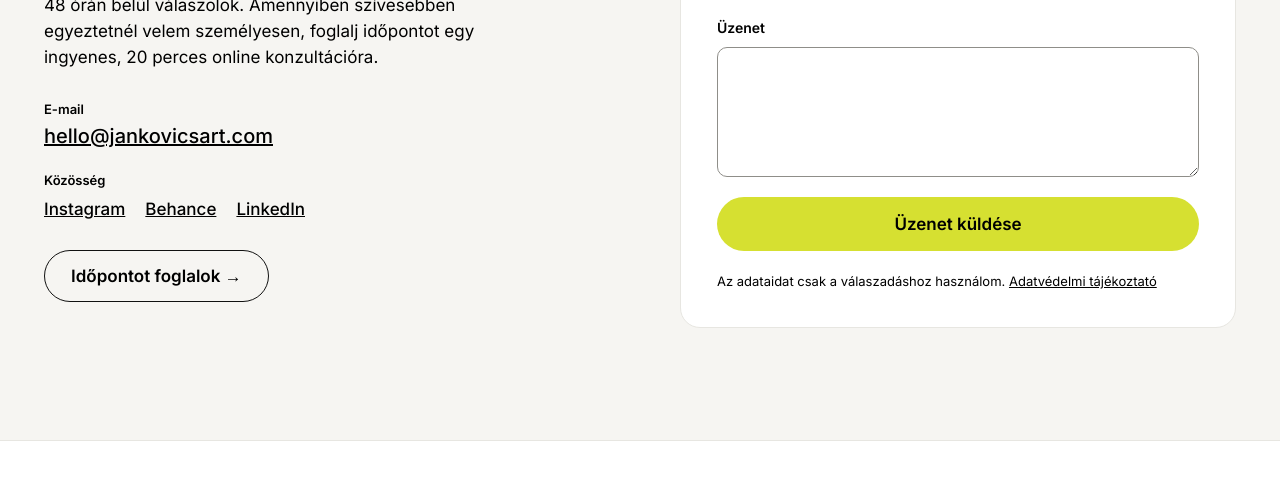
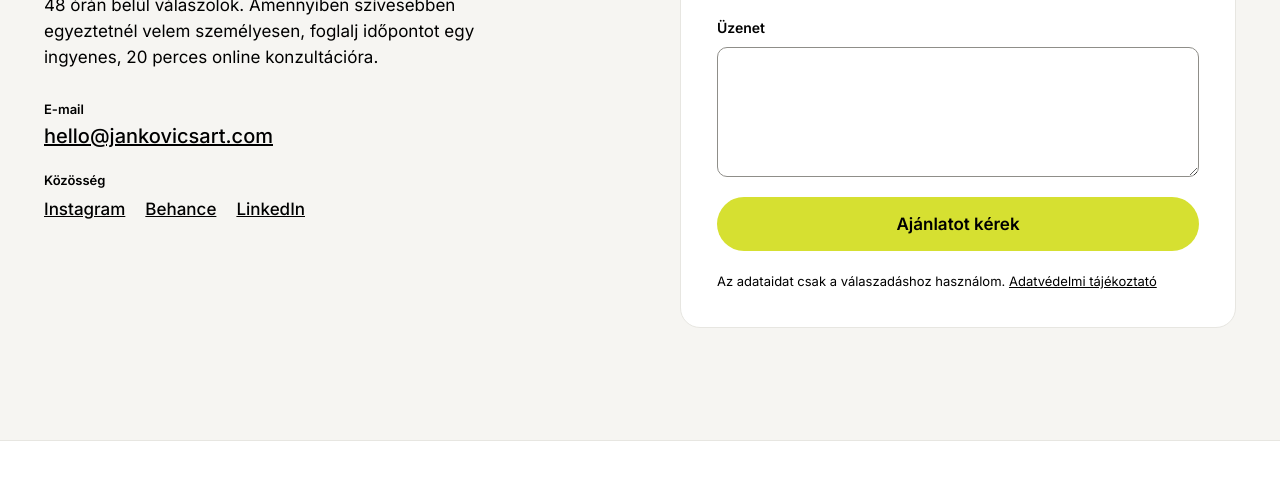
Before and after one commit to jnkrka/portfolio_site, a plain HTML site: page index.html in a window 1280 px wide. Shown: the part 5388-5871 px from the top of the page. Drawn offline with Linux system fonts and the light colour scheme.

Commit message:
Contact: remove booking button, submit CTA reads 'Ajánlatot kérek'
Co-Authored-By: Claude Opus 5.5 <noreply@anthropic.com>
Claude-Session: https://claude.ai/code/session_017i7wULnuQ3gcqZ3jkiZkFp

```diff
--- a/index.html
+++ b/index.html
@@ -197,14 +197,13 @@ section{scroll-margin-top:16px}
 <div><dt style="font-size: 13px; font-weight: 600; color: #000000;">E-mail</dt><dd style="margin: 2px 0 0; font-size: 20px; font-weight: 500;"><a href="mailto:hello@jankovicsart.com">hello@jankovicsart.com</a></dd></div>
 <div><dt style="font-size: 13px; font-weight: 600; color: #000000;">Közösség</dt><dd style="margin: 6px 0 0; display: flex; flex-wrap: wrap; gap: 4px 20px; font-weight: 500;"><a href="#">Instagram</a><a href="#">Behance</a><a href="#">LinkedIn</a></dd></div>
 </dl>
-<a href="#" class="ghost" style="align-self: flex-start; display: inline-flex; align-items: center; min-height: 52px; padding: 0 26px; border-radius: 999px; border: 1px solid #111111; text-decoration: none; font-weight: 600; color: #000000;">Időpontot foglalok →</a>
 </div>
 <form id="cform" style="background: #FFFFFF; border: 1px solid #E7E6E1; border-radius: 20px; padding: 36px; display: flex; flex-direction: column; gap: 20px;">
 <div style="display: flex; flex-direction: column; gap: 8px;"><label for="nev" style="font-size: 14px; font-weight: 600;">Név</label><input id="nev" type="text" autocomplete="name" style="min-height: 50px; padding: 0 16px; border: 1px solid #8F8E89; border-radius: 10px; font-size: 16px; background: #FFFFFF; color: #000000;"></div>
 <div style="display: flex; flex-direction: column; gap: 8px;"><label for="email" style="font-size: 14px; font-weight: 600;">E-mail</label><input id="email" type="email" autocomplete="email" style="min-height: 50px; padding: 0 16px; border: 1px solid #8F8E89; border-radius: 10px; font-size: 16px; background: #FFFFFF; color: #000000;"></div>
 <div style="display: flex; flex-direction: column; gap: 8px;"><label for="tipus" style="font-size: 14px; font-weight: 600;">Mire van szükséged?</label><select id="tipus" style="min-height: 50px; padding: 0 12px; border: 1px solid #8F8E89; border-radius: 10px; font-size: 16px; background: #FFFFFF; color: #000000;"><option>Arculat / logó</option><option>Kiadvány / print</option><option>Weboldal</option><option>Egyéb</option></select></div>
 <div style="display: flex; flex-direction: column; gap: 8px;"><label for="uzenet" style="font-size: 14px; font-weight: 600;">Üzenet</label><textarea id="uzenet" rows="5" style="padding: 14px 16px; border: 1px solid #8F8E89; border-radius: 10px; font-size: 16px; resize: vertical; background: #FFFFFF; color: #000000;"></textarea></div>
-<button type="submit" class="btn" style="min-height: 54px; border: 0; border-radius: 999px; background: var(--cta); color: var(--cta-fg); font: inherit; font-size: 17px; font-weight: 600; cursor: pointer;">Üzenet küldése</button>
+<button type="submit" class="btn" style="min-height: 54px; border: 0; border-radius: 999px; background: var(--cta); color: var(--cta-fg); font: inherit; font-size: 17px; font-weight: 600; cursor: pointer;">Ajánlatot kérek</button>
 <p style="margin: 0; font-size: 13px; color: #000000;">Az adataidat csak a válaszadáshoz használom. <a href="#">Adatvédelmi tájékoztató</a></p>
 </form>
 </div>
```
